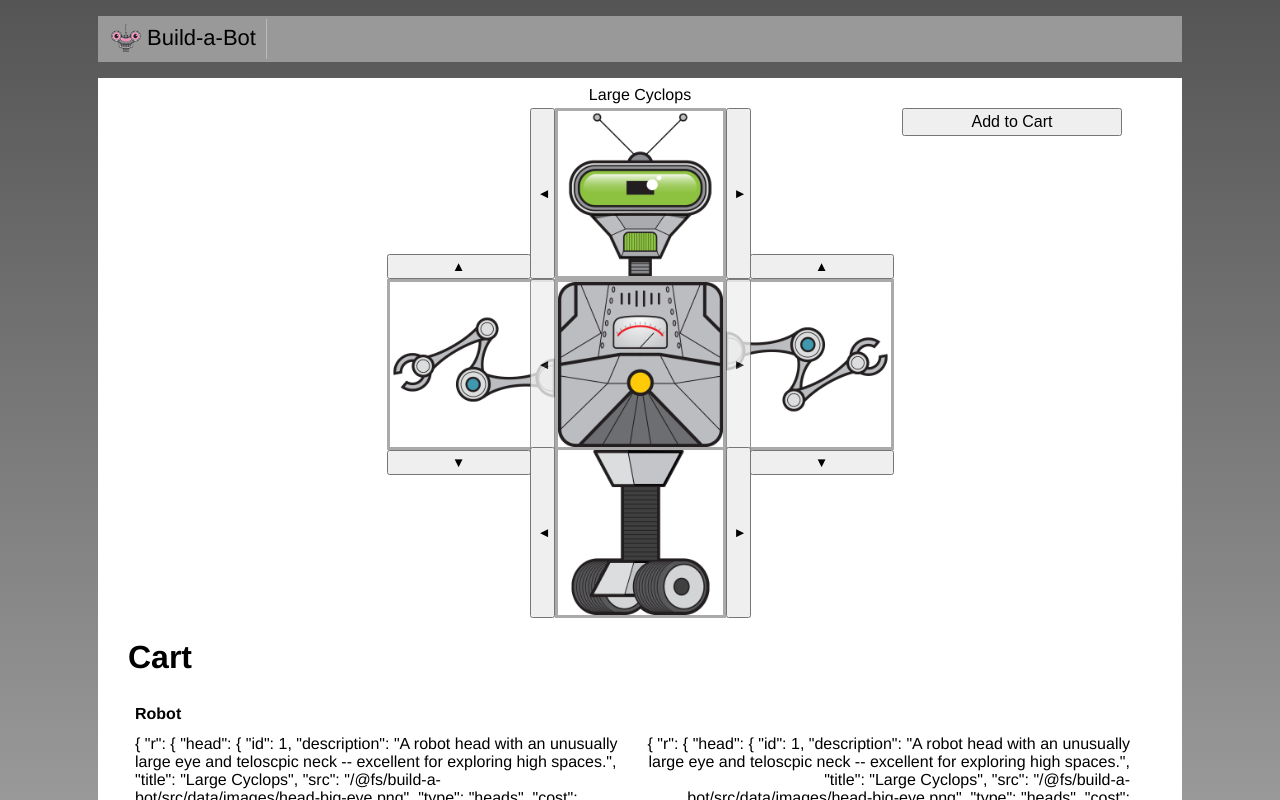
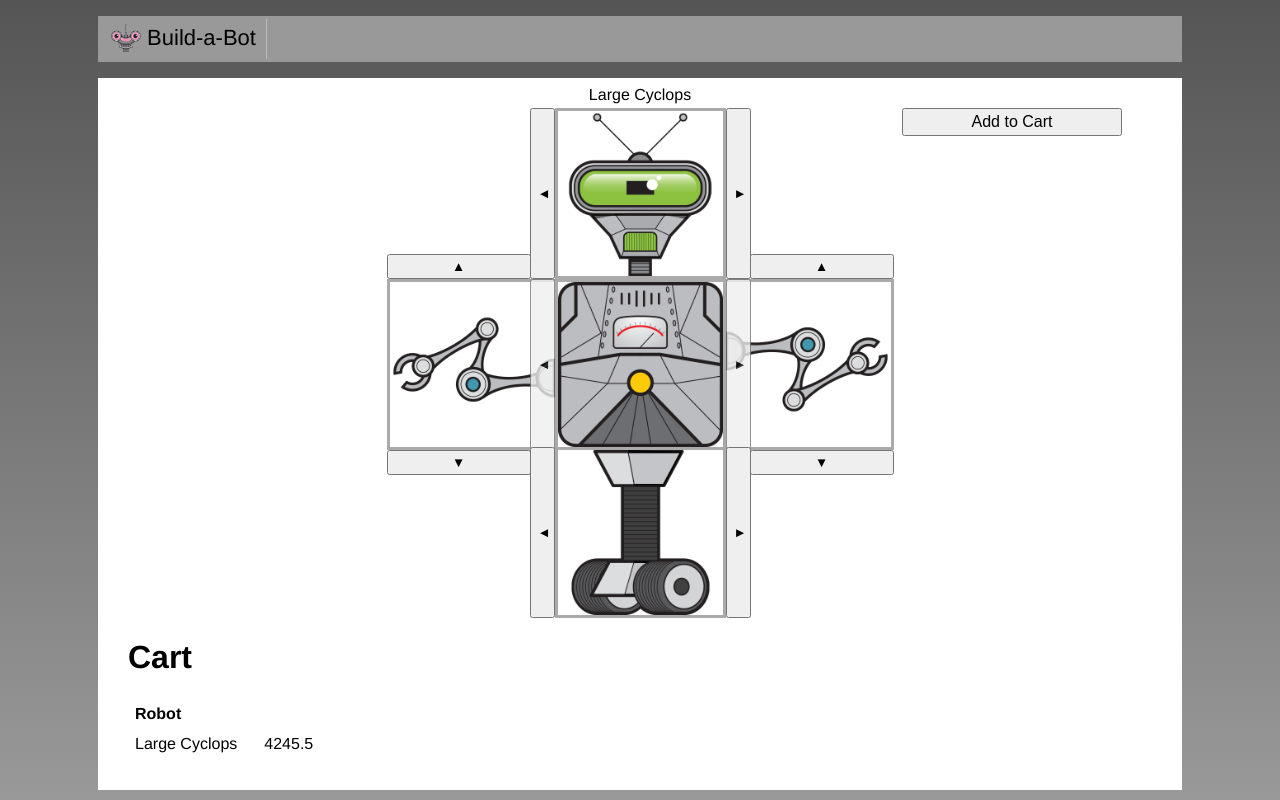
Before and after one commit to taherkheli/build-a-bot, a Vue app in the folder build-a-bot/: page / in a window 1280 px wide. Both pictures are taken after a click on the button "Add to Cart". Shown: the top 800 px of the page. Built offline with nearby package versions, Linux system fonts and the light colour scheme.

Commit message:
fixed a bug in shopping cart. Data was not being retrieved correctly

```diff
--- a/build-a-bot/src/build/RobotBuilder.vue
+++ b/build-a-bot/src/build/RobotBuilder.vue
@@ -48,9 +48,9 @@
           </tr>
         </thead>
         <tbody>
-          <tr v-for="(cost, index) in cart" :key="index">
-            <td>{{ cost }}</td>
-            <td class="cost">{{cost}}</td>
+          <tr v-for="(robot, index) in cart" :key="index">
+            <td>{{ robot.r.head.title }}</td>
+            <td class="cost">{{robot.cost}}</td>
           </tr>
         </tbody>
       </table>
```
